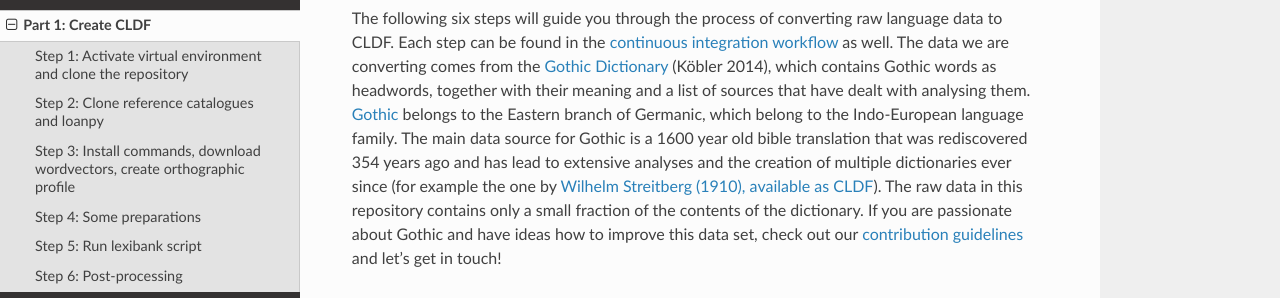
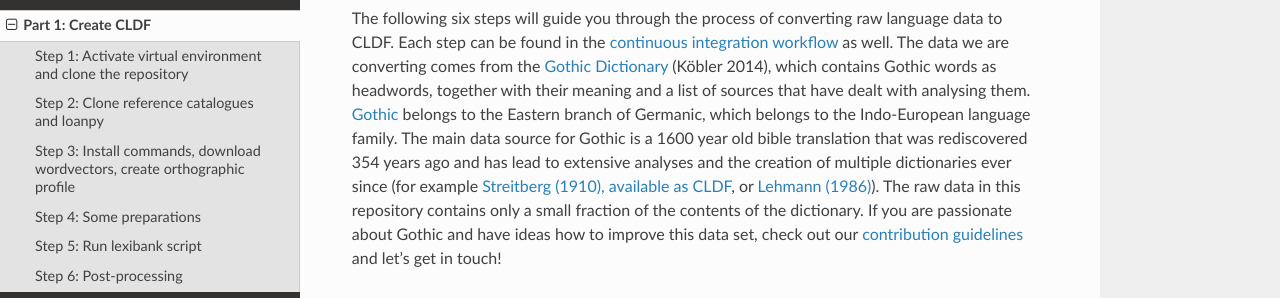
Before and after one commit to LoanpyDataHub/koeblergothic, a Sphinx documentation site: the page built from docs/mkcldf.rst, in a window 1280 px wide and 900 px high. Shown: the part 153-451 px from the top of the window. Built offline with Sphinx 7.4.7 and the Read the Docs theme 2.0.0, drawn with Linux system fonts in a browser that asks for light colours.

Commit message:
[skip ci] updatedocs

```diff
--- a/docs/mkcldf.rst
+++ b/docs/mkcldf.rst
@@ -4,19 +4,20 @@
 The following six steps will guide you through the process of
 converting raw language data to CLDF. Each step can be found in the
 `continuous integration workflow
-<https://app.circleci.com/pipelines/github/martino-vic/koeblergothic>`_
+<https://app.circleci.com/pipelines/github/LoanpyDataHub/koeblergothic>`_
 as well. The data we are converting comes from
 the `Gothic Dictionary
 <https://www.koeblergerhard.de/got/got.html>`_ (Köbler 2014),
 which contains Gothic words as headwords, together with their
 meaning and a list of sources that have dealt with analysing them.
 `Gothic <https://glottolog.org/resource/languoid/id/goth1244>`_ belongs to the
-Eastern branch of Germanic, which belong to the
+Eastern branch of Germanic, which belongs to the
 Indo-European language family. The main data source for Gothic is a
 1600 year old bible translation that was rediscovered 354 years ago and has
 lead to extensive analyses and the creation of multiple dictionaries ever
-since (for example the one by `Wilhelm Streitberg (1910), available
-as CLDF <https://github.com/martino-vic/streitberggothic>`_).
+since (for example `Streitberg (1910), available
+as CLDF <https://github.com/martino-vic/streitberggothic>`_, or `Lehmann
+(1986) <https://archive.org/details/lehmann-gothic-etymological-dictionary-1986/mode/2up>`_).
 The raw data in this repository contains
 only a small fraction of the contents of the dictionary.
 If you are passionate about Gothic and have ideas how to improve this data
```
